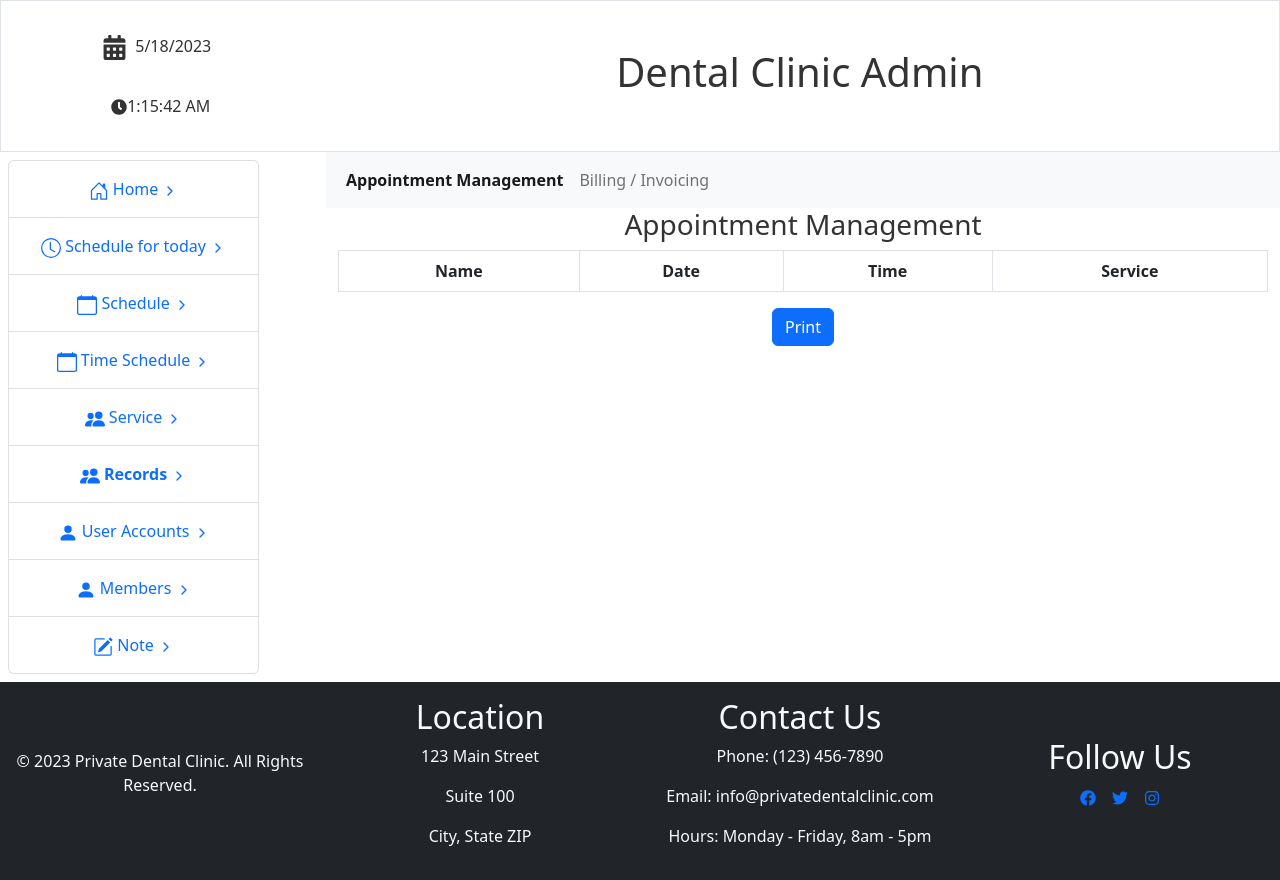
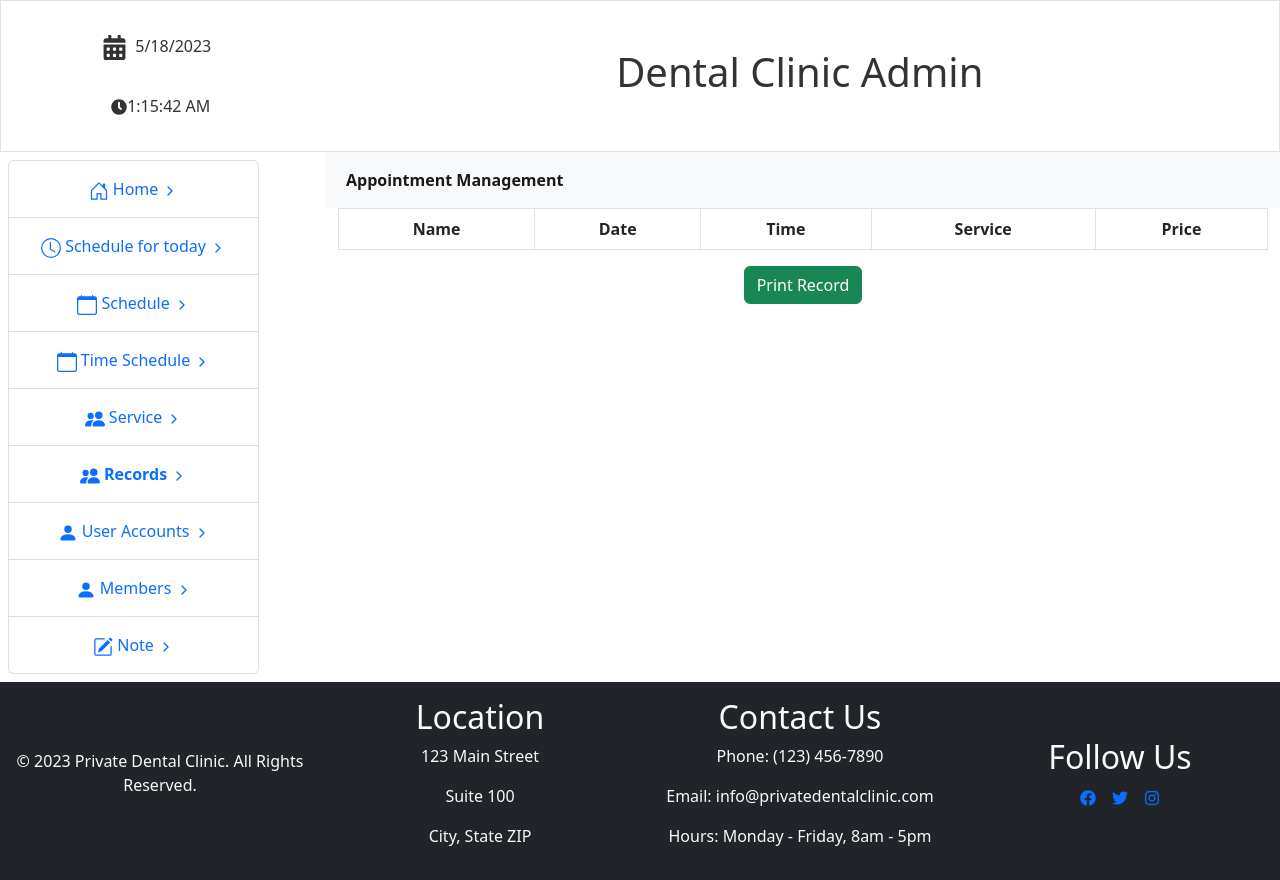
Before and after one commit to JustineLapura/Dental-Clinic-Appointment-Reservation-System, a React (Create React App) app: page /admin/records in a window 1280 px wide. Built offline with nearby package versions, Linux system fonts and the light colour scheme; the HTML template or start-up script is replaced by a standard one.

Commit message:
Added print function to completed appointments

```diff
--- a/src/AdminPages/AdminDashboard.jsx
+++ b/src/AdminPages/AdminDashboard.jsx
@@ -194,11 +194,11 @@ const AdminDashboard = () => {
                     <td>{appointment.name}</td>
                     <td>{new Date(appointment.date).toLocaleDateString('en-US', { month: 'long', day: 'numeric', year: 'numeric' })}</td>
                     <td>{new Date(`2000-01-01T${appointment.time}`).toLocaleTimeString([], { hour: 'numeric', minute: '2-digit' })}</td>
-                    <td className={statusBackground(appointment)}>{appointment.status} ({appointment.isCompleted ? "done" : "undone"})</td>
+                    <td className={statusBackground(appointment)}>{appointment.status}</td>
                     <td>
-                      <Button variant="info" onClick={() => handleViewAppointment(appointment.id)}>
+                      {appointment.isCompleted ? <h6 className='text-primary'>Completed</h6> : <Button variant="info" onClick={() => handleViewAppointment(appointment.id)}>
                         View
-                      </Button>
+                      </Button>}
                     </td>
                   </tr>
                 )
--- a/src/AdminPages/AdminSchedule.jsx
+++ b/src/AdminPages/AdminSchedule.jsx
@@ -36,7 +36,7 @@ const AdminSchedule = () => {
               </tr>
             </thead>
             <tbody>
-              {appointments.filter(appointment => appointment.status.toLowerCase() === "confirmed")
+              {appointments.filter(appointment => !appointment.isCompleted)
                 .map(
                   (appointment, index) => (
                     <tr key={appointment.id}>
--- a/src/DentalRecordsPages/AppointmentManagement.jsx
+++ b/src/DentalRecordsPages/AppointmentManagement.jsx
@@ -1,19 +1,23 @@
-import React, { useContext } from 'react';
+import React, { useContext, useRef } from 'react';
 import { Container, Row, Col, Table, Button } from 'react-bootstrap';
 import AppointmentContext from '../AppointmentContext';
+import ServicesContext from '../ServicesContext';
+import { useReactToPrint } from 'react-to-print';
 
 const AppointmentManagement = () => {
     const { appointments } = useContext(AppointmentContext)
+    const { service } = useContext(ServicesContext)
+
+    const componentRef = useRef()
+    const handlePrint = useReactToPrint({
+        content: () => componentRef.current,
+        documentTitle: 'dental-records',
+    })
 
     const completedAppointments = appointments.filter(appointment => appointment.isCompleted)
     return (
         <>
-            <Container className="printable">
-                <Row>
-                    <Col>
-                        <h3>Appointment Management</h3>
-                    </Col>
-                </Row>
+            <Container className="printable" ref={componentRef} style={{ width: '100%'}}>
                 <Row>
                     <Col>
                         <Table striped bordered>
@@ -23,6 +27,7 @@ const AppointmentManagement = () => {
                                     <th>Date</th>
                                     <th>Time</th>
                                     <th>Service</th>
+                                    <th>Price</th>
                                 </tr>
                             </thead>
                             <tbody>
@@ -32,6 +37,7 @@ const AppointmentManagement = () => {
                                         <td>{new Date(appointment.date).toLocaleDateString('en-US', { month: 'long', day: 'numeric', year: 'numeric' })}</td>
                                         <td>{new Date(`2000-01-01T${appointment.time}`).toLocaleTimeString([], { hour: 'numeric', minute: '2-digit' })}</td>
                                         <td>{appointment.service}</td>
+                                        <td>P{Math.ceil(Math.random() * 1000)}</td>
                                     </tr>
                                 ))}
                             </tbody>
@@ -39,13 +45,7 @@ const AppointmentManagement = () => {
                     </Col>
                 </Row>
             </Container>
-            <Row>
-                <Col>
-                    <Button variant="primary" onClick={() => window.print()}>
-                        Print
-                    </Button>
-                </Col>
-            </Row>
+            <Button className='mb-4' variant="success" onClick={handlePrint}>Print Record</Button>
         </>
     );
 };
--- a/src/components/DentalRecordsLayout.jsx
+++ b/src/components/DentalRecordsLayout.jsx
@@ -14,7 +14,6 @@ function DentalRecordsLayout() {
         <Container>
             <Nav className="ml-auto">
               <NavLink style={({ isActive }) => isActive ? activeStyle : null} className="nav-link" to="." end>Appointment Management</NavLink>
-              <NavLink style={({ isActive }) => isActive ? activeStyle : null} className="nav-link" to="billing-invoicing">Billing / Invoicing</NavLink>
             </Nav>
         </Container>
       </Navbar>
```
